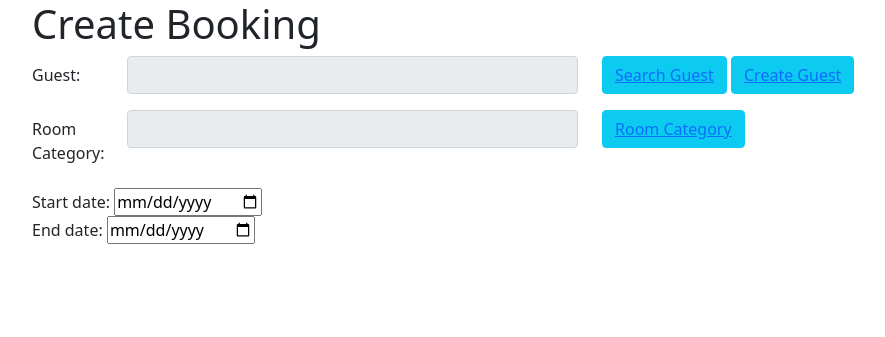
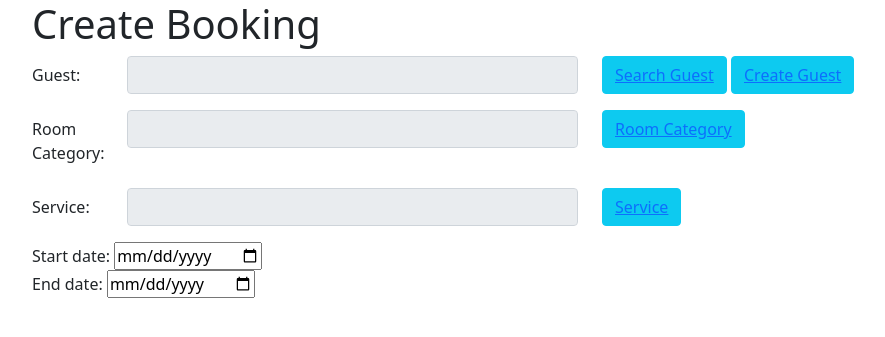
Before and after one commit to Smightym8/TeamB-Project-WS21, a Spring Boot app: page /booking in a window 1280 px wide. Shown: the top 337 px of the page, without its empty margins (50-935 px from the left). Run offline with Spring Boot 4, Linux system fonts and the light colour scheme.

Commit message:
Added service button and hyperlink to createBooking.html

```diff
--- a/src/main/java/at/fhv/se/hotel/view/HotelViewController.java
+++ b/src/main/java/at/fhv/se/hotel/view/HotelViewController.java
@@ -95,38 +95,4 @@ public class HotelViewController {
 
         return CHOOSE_SERVICE_VIEW;
     }
-
-    @GetMapping(ADD_GUEST_TO_BOOKING_URL)
-    public ModelAndView addGuestToBooking(
-            @ModelAttribute BookingForm form,
-            @RequestParam(value = "guestId") String guestId,
-            @RequestParam(value = "firstName") String firstName,
-            @RequestParam(value = "lastName") String lastName) {
-
-        form.addGuest(guestId, firstName, lastName);
-        return redirectToCreateBooking(form);
-    }
-
-    @GetMapping(ADD_CATEGORY_TO_BOOKING_URL)
-    public ModelAndView addRoomCategoryToBooking(
-            @ModelAttribute BookingForm form,
-            @RequestParam(value = "roomCategory") String roomCategory) {
-
-        form.setRoomCategory(roomCategory);
-        return redirectToCreateBooking(form);
-    }
-
-    private static ModelAndView redirectToCreateBooking(final BookingForm form) {
-        return new ModelAndView("redirect:" +
-                CREATE_BOOKING_URL +
-                "?guestId=" +
-                form.getGuestId() +
-                "&firstName=" +
-                form.getFirstName() +
-                "&lastName=" +
-                form.getLastName() +
-                "&roomCategory=" +
-                form.getRoomCategory()
-        );
-    }
 }
--- a/src/main/resources/templates/createBooking.html
+++ b/src/main/resources/templates/createBooking.html
@@ -47,6 +47,19 @@
         </div>
     </div>
     <div class="row">
+        <div class="col-6">
+            <div class="mb-3 row">
+                <label for="service" class="col-sm-2 col-form-label">Service:</label>
+                <div class="col-sm-10">
+                    <input type="text" class="form-control" id="service" readonly>
+                </div>
+            </div>
+        </div>
+        <div class="col-6">
+            <button type="button" class="btn btn-info"><a href="/chooseservice">Service</a></button>
+        </div>
+    </div>
+    <div class="row">
         <div class="col-12">
             <label for="startDate">Start date:</label>
             <input type="date" id="startDate" name="startDate">
```
